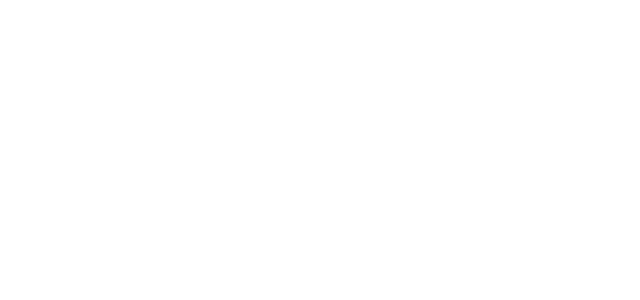
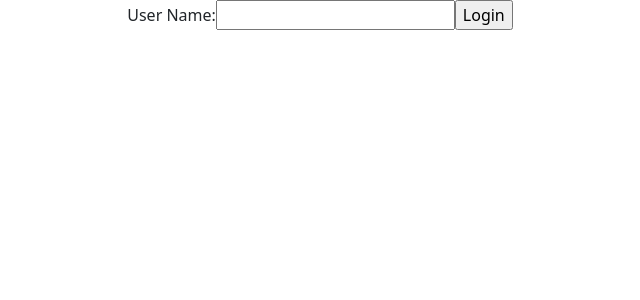
Before and after one commit to elinlow/third-group-project-javascript, a React (Create React App) app: page /LogIn in a window 1280 px wide. Before the commit this address had no page. Shown: the top 300 px of the page, without its empty margins (320-960 px from the left). Built offline with nearby package versions, Linux system fonts and the light colour scheme.

Commit message:
added new path

```diff
--- a/src/App.js
+++ b/src/App.js
@@ -1,6 +1,6 @@
 import StartPage from './components/StartPage';
 import {BrowserRouter, Route, Routes} from "react-router-dom";
-import HomePage from './components/HomePage';
+import LogIn from './components/LogIn';
 import './App.css';
 import './sissel.css';
 
@@ -10,7 +10,7 @@ function App() {
       <BrowserRouter>
         <Routes>
           <Route path="/" exact element={<StartPage/>}></Route>
-          <Route path="/HomePage" element={<HomePage/>}></Route>
+          <Route path="/LogIn" element={<LogIn/>}></Route>
         </Routes>
       </BrowserRouter>
     </div>
--- a/src/components/LogIn.js
+++ b/src/components/LogIn.js
@@ -52,4 +52,4 @@ class LogIn extends React.Component {
     }
   }
 
-  export default LogIn
+  export default LogIn;
```
